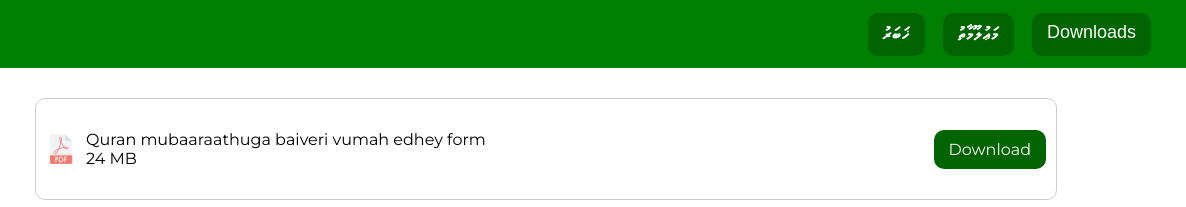
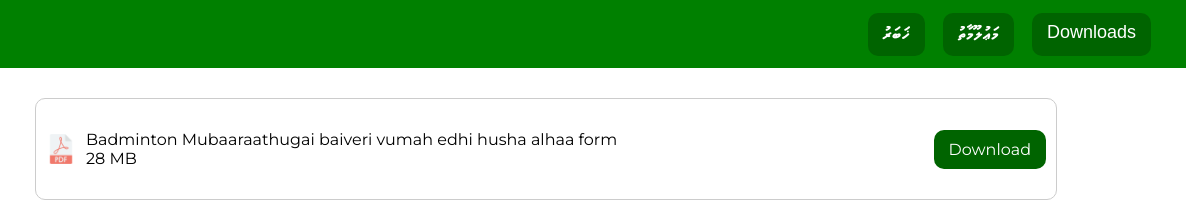
Before and after one commit to Zainul-aabidheen/arabiyya.edu.mv, a plain HTML site: page downloads.html in a window 1280 px wide. Shown: the top 207 px of the page, 94-1280 px from the left. Drawn offline with Linux system fonts and the light colour scheme.

Commit message:
Update downloads.html

```diff
--- a/downloads.html
+++ b/downloads.html
@@ -23,8 +23,8 @@
       <div class="download-item">
         <img src="pdf-file.png" alt="PDF Icon" class="file-icon">
         <div class="file-info">
-          <p class="file-name">Quran mubaaraathuga baiveri vumah edhey form</p>
-          <p class="file-size">24 MB</p>
+          <p class="file-name">Badminton Mubaaraathugai baiveri vumah edhi husha alhaa form</p>
+          <p class="file-size">28 MB</p>
         </div>
         <a href="./banner.png" download class="download-button">Download</a>
       </div>
```
